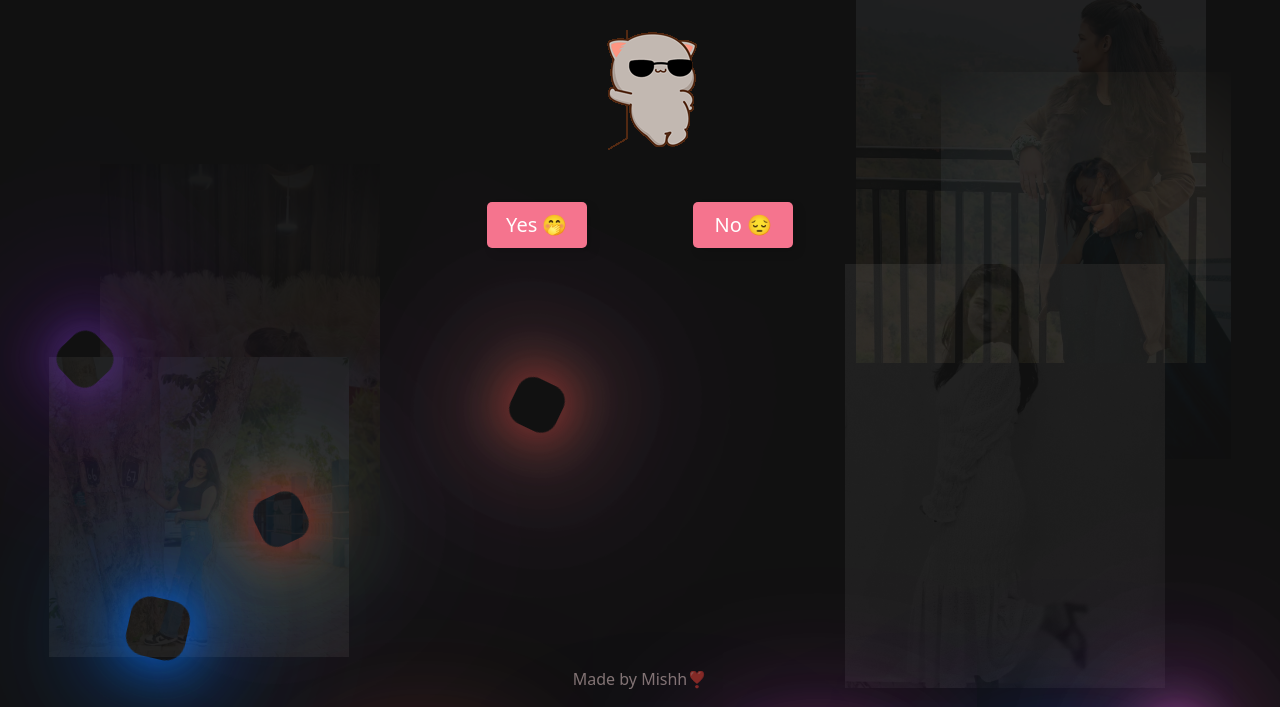
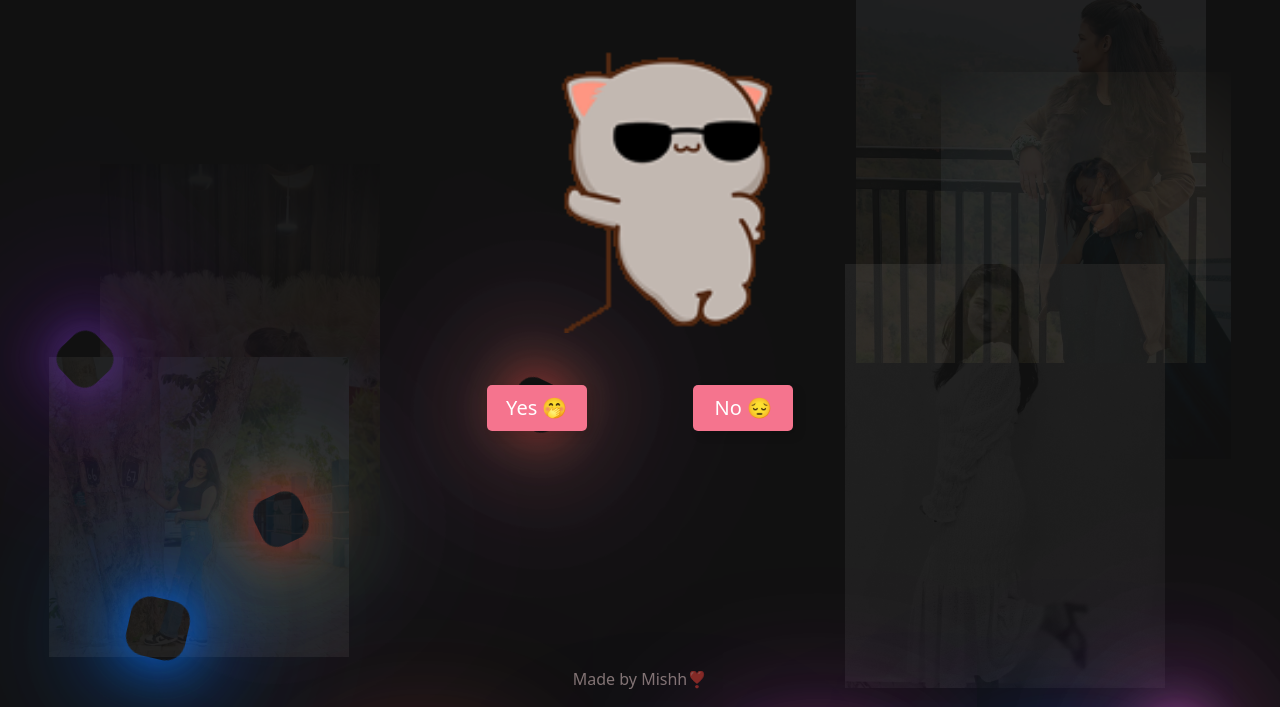
Before and after one commit to Mayank-2274/TooHarshForMehak, a website: page Pages/Page 4/ask.html in a window 1280 px wide. Shown: the part 93-800 px from the top of the page. Drawn offline with nearby package versions, Linux system fonts and the light colour scheme.

Commit message:
change lines

```diff
--- a/Pages/Page 4/ask.css
+++ b/Pages/Page 4/ask.css
@@ -181,10 +181,11 @@ h1{
 
 img{
     margin-top: 1rem;
-    max-height: 40vh;
+    height: 40vh;
     max-width: 80%;
-    height: auto;
+    width: auto;
     display: block;
+    object-fit: contain;
 }
 
 .buttons {
```
Also changed, not shown: memories.html (+4 -4 lines), rizz.html (+2 -2 lines).
